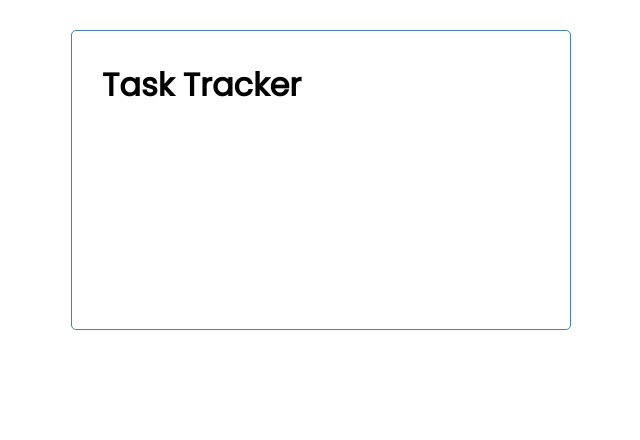
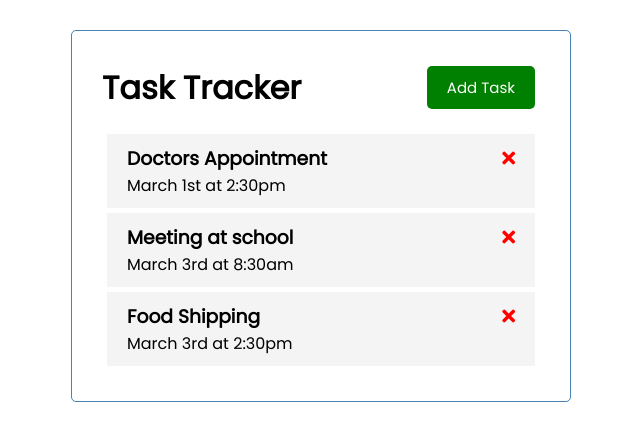
Before and after one commit to SpykeRel04D/vue-task-tracker, a Vue app: page / in a window 1280 px wide. Shown: the top 440 px of the page, without its empty margins (319-959 px from the left). Built offline with nearby package versions, Linux system fonts and the light colour scheme.

Commit message:
Start working with components (pass data and props)

```diff
--- a/public/index.html
+++ b/public/index.html
@@ -1,15 +1,19 @@
 <!DOCTYPE html>
 <html lang="">
 	<head>
-    <meta charset="utf-8">
-    <meta http-equiv="X-UA-Compatible" content="IE=edge">
-    <meta name="viewport" content="width=device-width,initial-scale=1.0">
-    <link rel="icon" href="<%= BASE_URL %>favicon.ico">
+		<meta charset="utf-8" />
+		<meta http-equiv="X-UA-Compatible" content="IE=edge" />
+		<meta name="viewport" content="width=device-width,initial-scale=1.0" />
+		<link rel="stylesheet" href="https://cdnjs.cloudflare.com/ajax/libs/font-awesome/5.15.2/css/all.min.css" />
+		<link rel="icon" href="<%= BASE_URL %>favicon.ico" />
 		<title><%= htmlWebpackPlugin.options.title %></title>
 	</head>
 	<body>
 		<noscript>
-      <strong>We're sorry but <%= htmlWebpackPlugin.options.title %> doesn't work properly without JavaScript enabled. Please enable it to continue.</strong>
+			<strong
+				>We're sorry but <%= htmlWebpackPlugin.options.title %> doesn't work properly without JavaScript
+				enabled. Please enable it to continue.</strong
+			>
 		</noscript>
 		<div id="app"></div>
 		<!-- built files will be auto injected -->
--- a/src/App.vue
+++ b/src/App.vue
@@ -1,16 +1,46 @@
 <template>
 	<div class="container">
 		<Header title="Task Tracker" />
+		<Tasks :tasks="tasks" />
 	</div>
 </template>
 
 <script>
 import Header from "./components/Header";
+import Tasks from "./components/Tasks";
 
 export default {
 	name: "App",
 	components: {
 		Header,
+		Tasks,
+	},
+	data() {
+		return {
+			tasks: [],
+		};
+	},
+	created() {
+		this.tasks = [
+			{
+				id: 1,
+				text: "Doctors Appointment",
+				day: "March 1st at 2:30pm",
+				reminder: true,
+			},
+			{
+				id: 2,
+				text: "Meeting at school",
+				day: "March 3rd at 8:30am",
+				reminder: true,
+			},
+			{
+				id: 3,
+				text: "Food Shipping",
+				day: "March 3rd at 2:30pm",
+				reminder: false,
+			},
+		];
 	},
 };
 </script>
--- /dev/null
+++ b/src/components/Button.vue
@@ -0,0 +1,18 @@
+<template>
+	<button @click="onClick()" :style="{ background: color }" class="btn">{{ text }}</button>
+</template>
+
+<script>
+export default {
+	name: "Button",
+	props: {
+		text: String,
+		color: String,
+	},
+	methods: {
+		onClick() {
+			console.log("click");
+		},
+	},
+};
+</script>
--- a/src/components/Header.vue
+++ b/src/components/Header.vue
@@ -1,14 +1,19 @@
 <template>
 	<header>
 		<h1>{{ title }}</h1>
+		<Button text="Add Task" color="green" />
 	</header>
 </template>
 
 <script>
+import Button from "./Button";
 export default {
 	name: "Header",
 	props: {
 		title: String,
+	},
+	components: {
+		Button,
 	},
 };
 </script>
--- /dev/null
+++ b/src/components/Task.vue
@@ -0,0 +1,38 @@
+<template>
+	<div class="task">
+		<h3>
+			{{ task.text }}
+			<i class="fas fa-times"></i>
+		</h3>
+		<p>{{ task.day }}</p>
+	</div>
+</template>
+
+<script>
+export default {
+	name: "Task",
+	props: {
+		task: Object,
+	},
+};
+</script>
+
+<style scoped>
+.fas {
+	color: red;
+}
+.task {
+	background: #f4f4f4;
+	margin: 5px;
+	padding: 10px 20px;
+	cursor: pointer;
+}
+.task.reminder {
+	border-left: 5px solid green;
+}
+.task h3 {
+	display: flex;
+	align-items: center;
+	justify-content: space-between;
+}
+</style>
--- /dev/null
+++ b/src/components/Tasks.vue
@@ -0,0 +1,18 @@
+<template>
+	<div v-for="task in tasks" v-bind:key="task.id">
+		<Task :task="task" />
+	</div>
+</template>
+
+<script>
+import Task from "./Task";
+export default {
+	name: "Tasks",
+	components: {
+		Task,
+	},
+	props: {
+		tasks: Array,
+	},
+};
+</script>
```
Also changed, not shown: .browserslistrc (deleted). Lines whose indentation alone changed are shown as unchanged.
